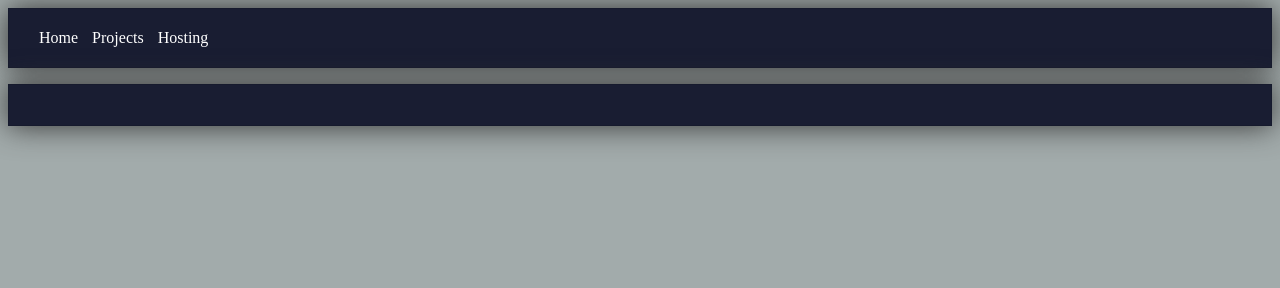
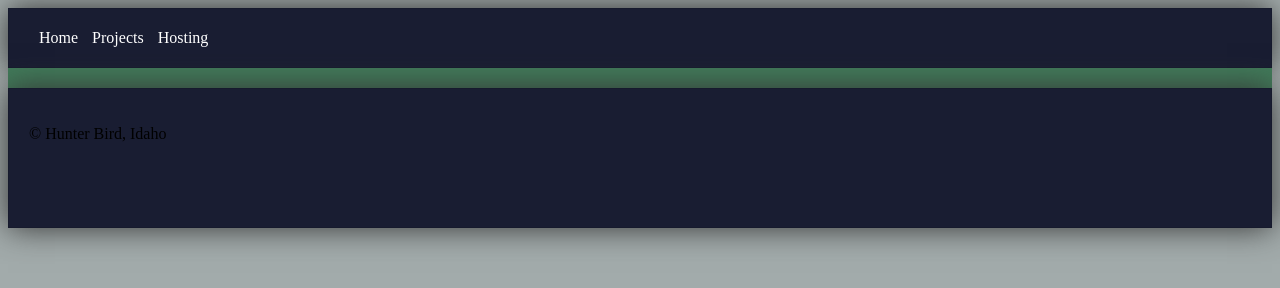
Before and after one commit to huntereldonbird/wdd131, a plain HTML site: page project/siteplan.html in a window 1280 px wide. Drawn offline with Linux system fonts and the light colour scheme.

Commit message:
aiuwhdiuahwuid

```diff
--- a/project/siteplan.html
+++ b/project/siteplan.html
@@ -25,9 +25,21 @@
         </nav>
     </header>
 
+    <div class="NewsScroller">
+
+    </div>
+
 
     <main>
-        <p></p>
+        <div class="ProjectHome">
+
+        </div>
+
+        <div class="ServerCheckHome">
+
+
+
+        </div>
     </main>
 
 
@@ -35,6 +47,13 @@
 
     <footer>
 
+        <p id="copyright">
+            &copy; <span id="currentyear"></span> Hunter Bird, Idaho
+        </p>
+
+        <p id="lastModified">
+
+        </p>
 
 
     </footer>
--- a/project/styles/style.css
+++ b/project/styles/style.css
@@ -1,8 +1,10 @@
 :root{
     --Base: #191D32;
     --Base2: #A2ABAB;
+    --Base3: #8D99AE;
     --Accent1: #DD7373;
-    --Accent2: ;
+    --Accent2: #FFD972;
+    --Accent3: #417B5A;
 
 }
 
@@ -29,6 +31,13 @@ header {
 	box-shadow: 0 0 30px #333;
 }
 
+.NewsScroller{
+    margin: 0 auto;
+    background-color: var(--Accent3);
+    height: 20px;
+    width: 100%;
+}
+
 footer {
 	background-color: var(--Base);
 	display: grid;
```
